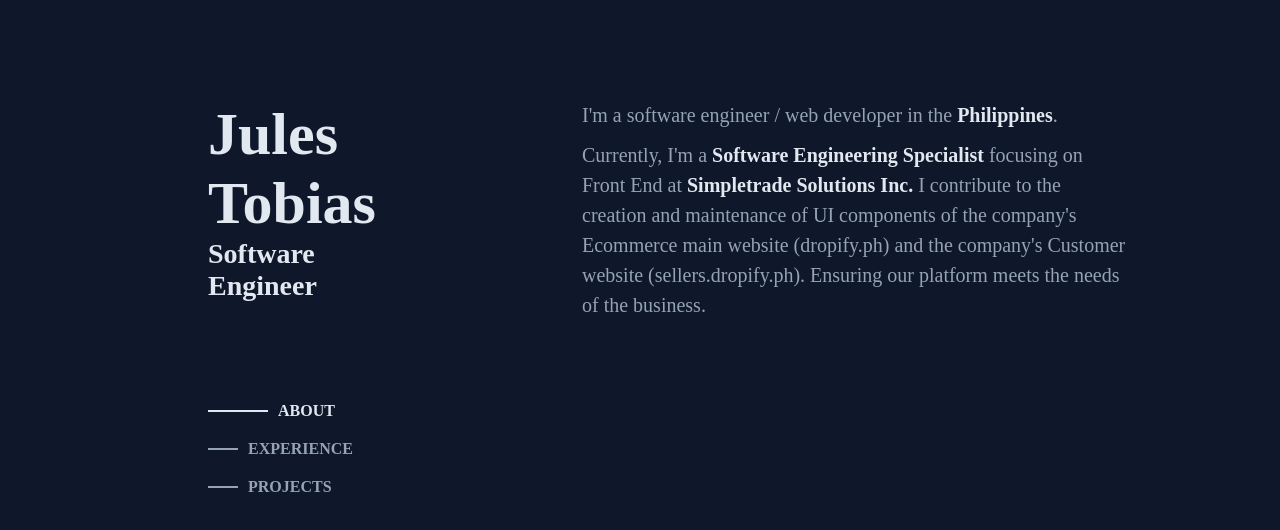
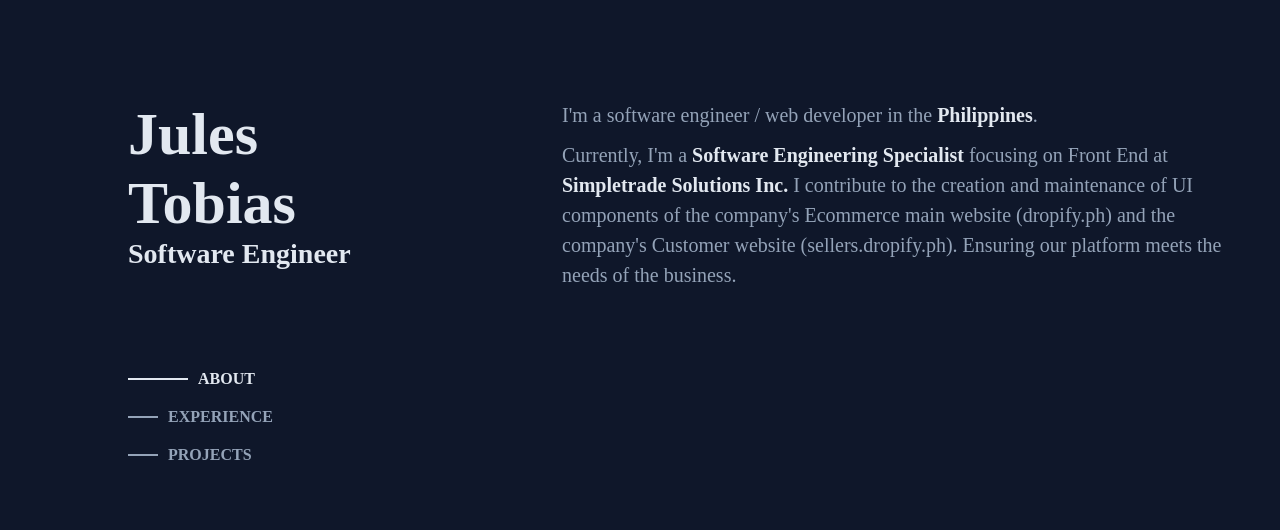
Before and after one commit to julestobias-dev/jules-portfolio, a Vue app: page / in a window 1280 px wide. Shown: the top 530 px of the page. Built offline with nearby package versions, Linux system fonts and the light colour scheme.

Commit message:
added scrollbar, added techlist on last exp

```diff
--- a/src/assets/styles/components/mainexperience.scss
+++ b/src/assets/styles/components/mainexperience.scss
@@ -6,6 +6,13 @@
   .exp-item {
     display: flex;
     gap: 50px;
+    padding: 20px;
+    border-radius: 5px;
+    cursor: pointer;
+
+    &:hover {
+      background-color: #94a3b81a;
+    }
 
     .date-container {
       min-width: 170px;
--- a/src/assets/styles/page/mainpage.scss
+++ b/src/assets/styles/page/mainpage.scss
@@ -2,7 +2,7 @@
   background-color: rgb(15 23 42);
   height: 100vh;
   display: flex;
-  padding: 0 100px;
+  // padding: 0 100px;
 
   .main-left {
     width: 40%;
@@ -88,8 +88,25 @@
   }
 
   .main-right {
-    height: 100%;
+    height: 100vh;
     width: 60%;
     padding: 100px 50px;
+    overflow: hidden;
+    overflow-y: scroll;
+
+    &::-webkit-scrollbar {
+      width: 10px;
+    }
+
+    &::-webkit-scrollbar-thumb {
+      background-color: $secondary-color-dark;
+      border-radius: 5px;
+      height: 10%;
+      cursor: pointer;
+
+      &:hover {
+        background-color: $secondary-color;
+      }
+    }
   }
 }
--- a/src/components/MainExperience.vue
+++ b/src/components/MainExperience.vue
@@ -122,6 +122,30 @@ export default {
           label: "Photoshop",
           icon: "mage:photoshop",
         },
+        {
+          label: "SQL",
+          icon: "ph:file-sql",
+        },
+        {
+          label: "Microsoft Excel",
+          icon: "file-icons:microsoft-excel",
+        },
+        {
+          label: "Google Productivity Tools",
+          icon: "logos:google-icon",
+        },
+        {
+          label: "JIRA",
+          icon: "mdi:jira",
+        },
+        {
+          label: "Tailwind",
+          icon: "flowbite:tailwind-solid",
+        },
+        {
+          label: "Figma",
+          icon: "solar:figma-bold-duotone",
+        },
       ],
 
       expList: [
@@ -191,7 +215,12 @@ export default {
           companyName: "JPMorgan Chase & Co.",
           workDescription:
             "Collaborated with Software Developers to establish an automation process for an account creation process which minimized the processing time per item and reduced the manual touch points resulting to team's higher accuracy and productivity. Maintained partnership with internal teams to ensure seamless process continuity",
-          techList: [],
+          techList: [
+            "SQL",
+            "Microsoft Excel",
+            "Google Productivity Tools",
+            "JIRA",
+          ],
         },
       ],
     };
```
